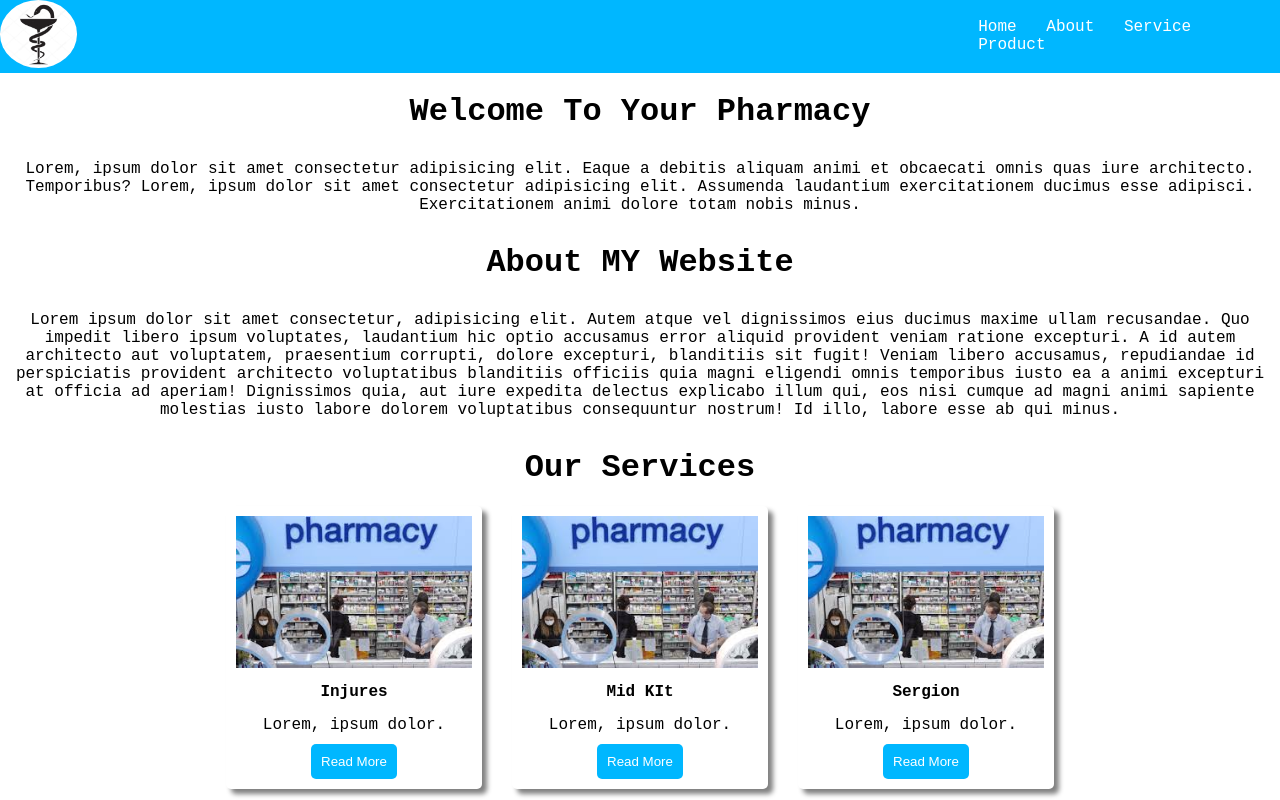
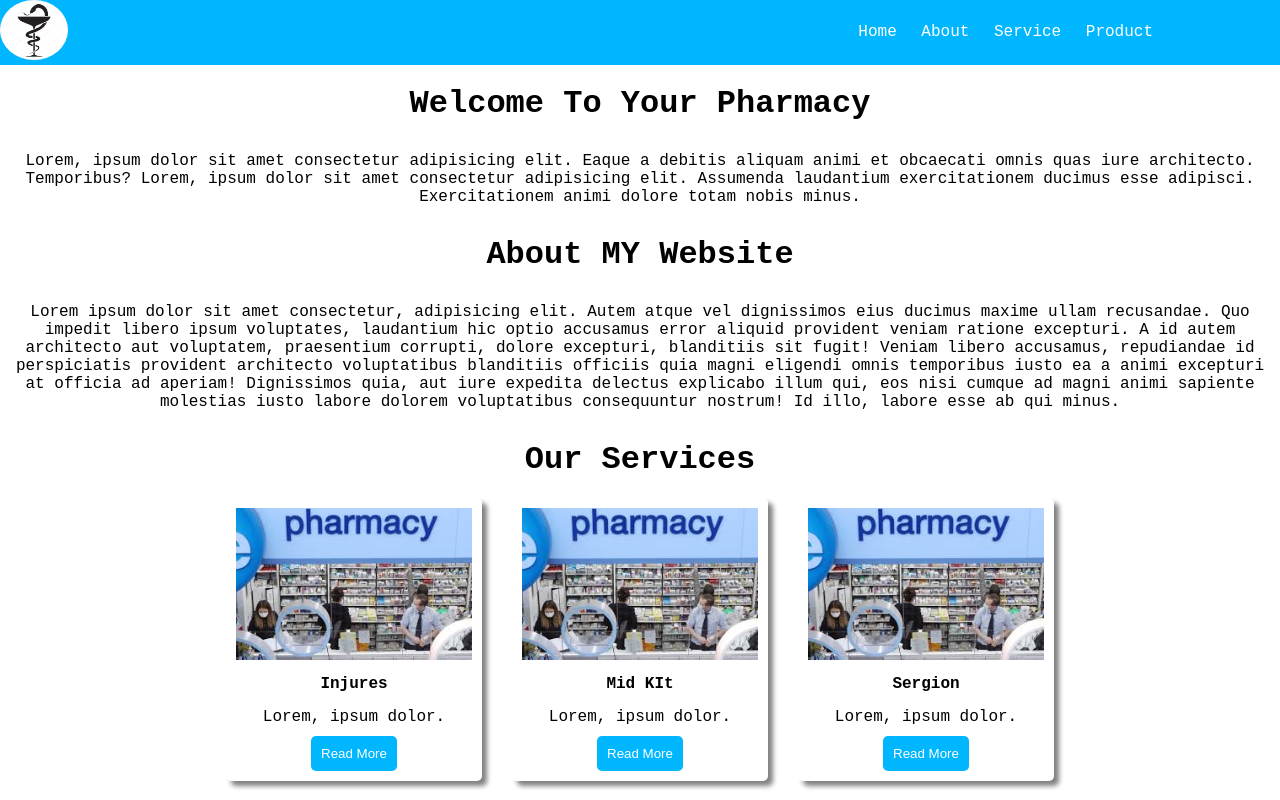
Before and after one commit to ShakibRamez/Pharmacy-Project, a plain HTML site: page index.html in a window 1280 px wide. Shown: the top 800 px of the page. Drawn offline with Linux system fonts and the light colour scheme.

Commit message:
just update

```diff
--- a/style.css
+++ b/style.css
@@ -20,11 +20,14 @@ body{
     border-radius: 50%;
 }
 
+.navbar .nav{
+    width: 40%;
+}
 .navbar .nav a{
     text-decoration: none;
     color: white;
     padding: 5px;
-    margin: 5px;
+    margin-right: 5px;
 }
 
 /* main */
```
